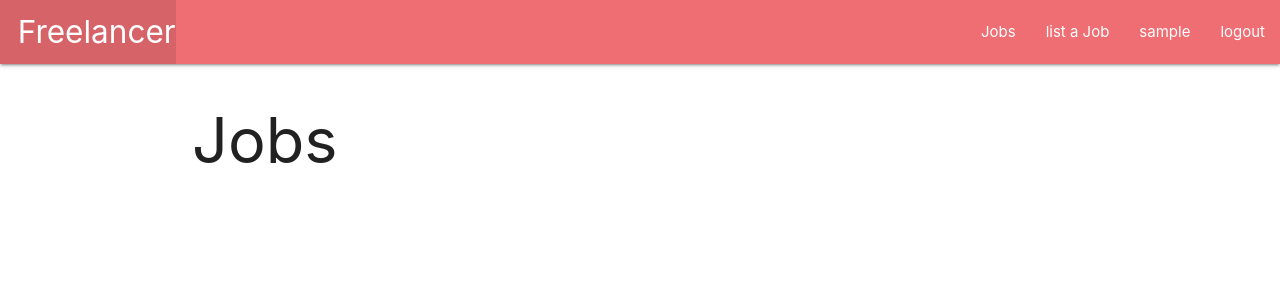
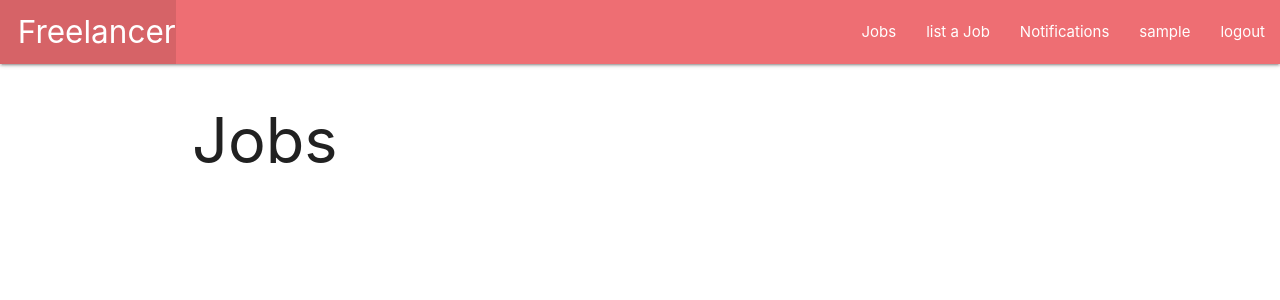
Before and after one commit to HasanMaaraj/freelancer, a Django app: page / in a window 1280 px wide. Shown: the top 300 px of the page. Run offline with Django 4.2, Linux system fonts and the light colour scheme; the visitor is signed in with stand-in values (Sample User, id 1).

Commit message:
Add notifications page

```diff
--- a/freelancer/main_app/templates/base.html
+++ b/freelancer/main_app/templates/base.html
@@ -26,6 +26,7 @@
             <li><a href="{% url 'jobs_list' %}">Jobs</a></li>
             {% if user.is_authenticated %}
             <li><a href="{% url 'jobs_create' %}">list a Job</a></li>
+            <li><a href="{% url 'notifications' pk=user.id%}">Notifications</a></li>
             <li><a href="{% url 'profiles_detail' user_id=user.id%}">{{user}}</a></li>
             <li><a href="{% url 'logout' %}">logout</a></li>
             {% else %}
--- a/freelancer/main_app/urls.py
+++ b/freelancer/main_app/urls.py
@@ -17,4 +17,5 @@ urlpatterns = [
     path('requests/<int:pk>/decline', views.decline_request, name='decline_request'),
     path('upload/<int:pk>', views.upload, name='upload'),
     path('download/<int:pk>', views.download, name='download'),
+    path('notifications/<int:pk>', views.notifications, name='notifications')
 ]
--- a/freelancer/main_app/views.py
+++ b/freelancer/main_app/views.py
@@ -172,6 +172,17 @@ def download(request, pk):
     response['Content-Disposition'] = f'attachment; filename="{job.file.name}"'
     return response
 
+@login_required
+def notifications(request, pk):
+    user = User.objects.get(id=pk)
+    if request.user != user:
+        return redirect(reverse("home"))
+    notifications_data = Notification.objects.filter(to=user).order_by("id").reverse()
+    return render(request, "notifications/notifications_page.html", {
+        "notifications": notifications_data,
+    })
+
+
 
 # class UserUpdate(LoginRequiredMixin, UpdateView):
     # template_name = 'auth/user_form.html'
```
Also changed, not shown: freelancer/main_app/templates/notifications/notifications_page.html (added, +8 -0 lines).
